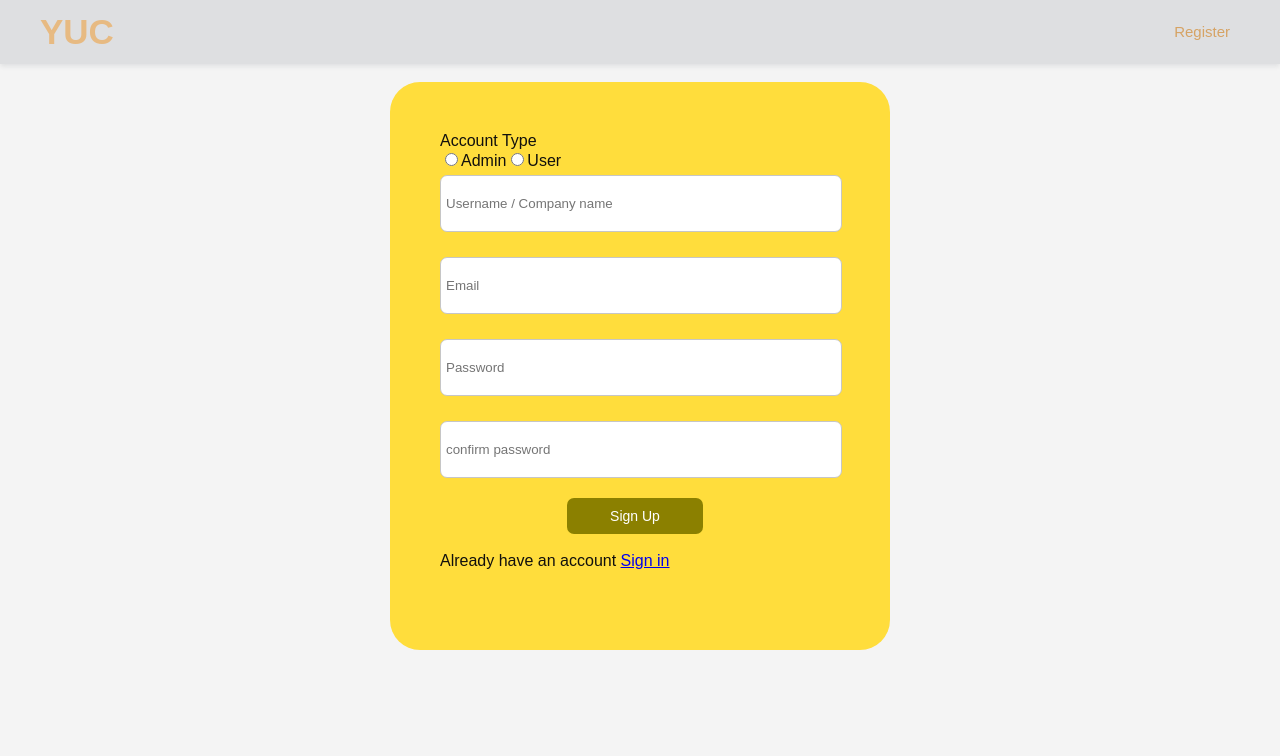
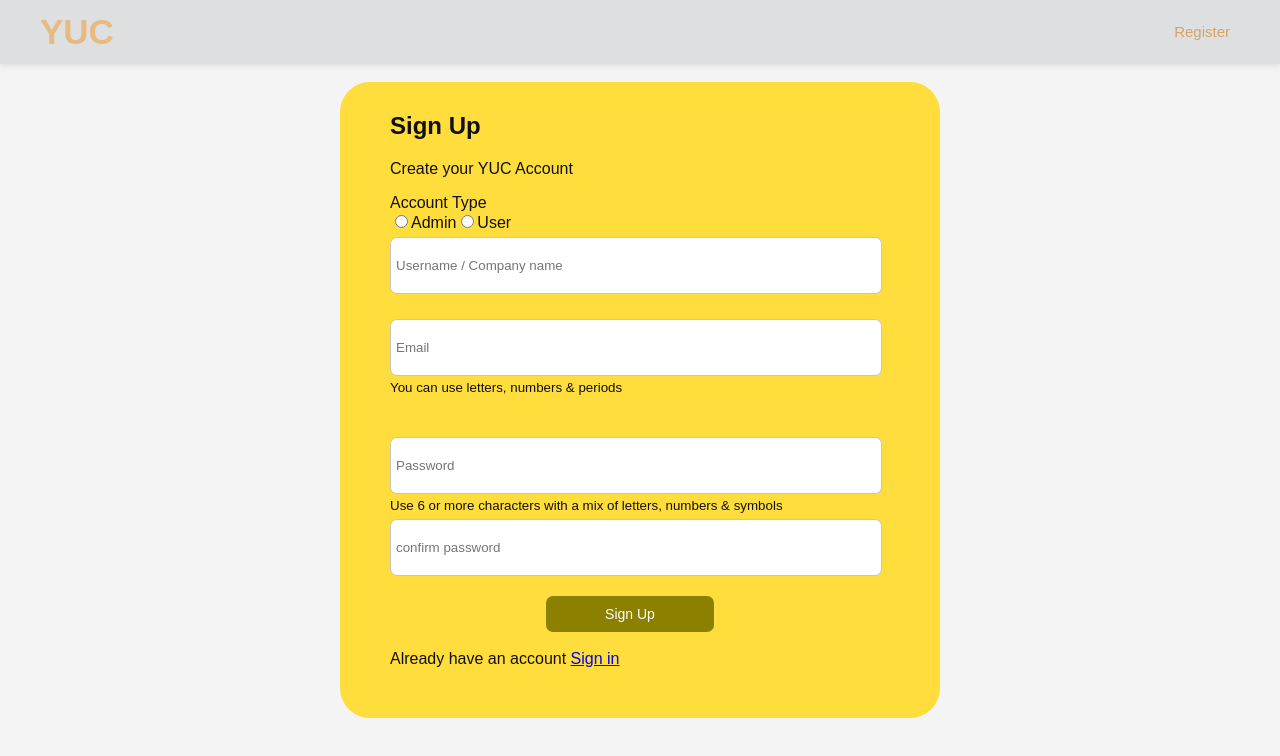
Before and after one commit to sokkhengg/EchoBond-Frond-End, a React (Create React App) app: page /#/signup in a window 1280 px wide. Shown: the top 756 px of the page. Built offline with nearby package versions, Linux system fonts and the light colour scheme.

Commit message:
update small change for login and singup form

```diff
--- a/src/pages/Login.js
+++ b/src/pages/Login.js
@@ -36,7 +36,7 @@ class Login extends Component {
       this.setState({
         signupError: (
           <div style={{ color: "red", marginBottom: "15px" }}>
-            *All fields must be filled out, and passwords must match
+            *Filled out the form to log in.
             <br />{" "}
           </div>
         ),
@@ -46,6 +46,9 @@ class Login extends Component {
 
   // using function inside a class function instead of using useEffect inside functional component
   submitToServer = () => {
+    /**
+     * Returns the history object from the Redux store.
+     */
     const { history } = this.props;
 
     return fetch("http://localhost:3000/login", {
@@ -61,8 +64,7 @@ class Login extends Component {
     })
       .then((response) => response.json())
       .then((data) => {
-        //console.log("testing " + data)
-        console.log("THIS IS MY DATA vvv")
+        console.log("Data looks good")
 
         console.log(data)
         if (data.user.name === this.state.name) {
@@ -77,7 +79,7 @@ class Login extends Component {
       .catch((error) => {
         this.setState({
           signupError: (
-            <div style={{ color: "red" }}>Something went terribly wrong</div>
+            <div style={{ color: "red" }}>Try agains</div>
           ),
         });
         console.error("Error:", error);
@@ -92,8 +94,9 @@ class Login extends Component {
           {/* <h1>Sign In</h1> */}
           <br/>
           <div className="signupLoginForm">
+            <h2>Sign In</h2>
+            <p>Use your Username and Password from YUC to log in.</p>
             <form>
-              {/* <div className="signupLoginLavel">Username</div> */}
               <input
                 type="text"
                 placeholder="Username"
@@ -103,7 +106,6 @@ class Login extends Component {
               />
               <br />
 
-              {/* <div className="signupLoginLavel">Password</div> */}
               <input
                 type="password"
                 placeholder="Password"
@@ -125,7 +127,7 @@ class Login extends Component {
 
             <div>
               <br></br>
-              Don't have an account?{" "}<Link to="/signup">Sign up</Link>
+              Don't have an account yet?{" "}<Link to="/signup">Sign up</Link>
             </div>
 
           </div>
--- a/src/pages/Signup.js
+++ b/src/pages/Signup.js
@@ -31,6 +31,10 @@ class Signup extends Component {
     );
   };
 
+  /**
+   * Checks if the password and confirm password match.
+   * True if the passwords match, false otherwise.
+   */
   passwordsMatchState = () => {
     console.log(this.state.password !== this.state.confirmpass);
     if (this.passwordsMatch()) {
@@ -46,12 +50,11 @@ class Signup extends Component {
     }
   };
 
+  /**
+   * Checks if the password and confirm password fields match.
+   * if the passwords match, false otherwise.
+   */
   passwordsMatch = () => this.state.password !== this.state.confirmpass;
-
-  /*
-    const mapStateToProps = state => ({
-        ...state
-       })*/
 
   handleSubmit = (e) => {
     e.preventDefault();
@@ -62,7 +65,7 @@ class Signup extends Component {
       this.state.password !== null &&
       !this.passwordsMatch()
     ) {
-      console.log("valid entries");
+      console.log("look good");
       this.submitToServer();
     } else {
       this.setState({
@@ -107,7 +110,7 @@ class Signup extends Component {
         this.setState({
           signupError: (
             <div style={{ color: "red", marginBottom: "15px" }}>
-              Something went wrong
+              Not looking so good
             </div>
           ),
         });
@@ -120,9 +123,10 @@ class Signup extends Component {
       <div className="signupLoginBody">
         <Navigation />
         <div className="signupLogin">
-          {/* <h1>Sign Up</h1> */}
           <br />
           <div className="signupLoginForm">
+            <h2>Sign Up</h2>
+            <p>Create your YUC Account</p>
             <form>
 
 
@@ -146,10 +150,6 @@ class Signup extends Component {
 
               <br />
 
-
-
-              {/* <h4>Fill in input fields</h4> */}
-
               <input
                 type="text"
                 placeholder="Username / Company name"
@@ -160,7 +160,6 @@ class Signup extends Component {
               />
               <br />
 
-              {/* <div className="signupLoginLavel">Email</div> */}
               <input
                 type="text"
                 placeholder="Email"
@@ -169,9 +168,9 @@ class Signup extends Component {
                 onChange={this.handleChange}
                 label="email"
               />
-              <br />
+              <small>You can use letters, numbers & periods</small>
+              <br /><br /><br />
 
-              {/* <div className="signupLoginLavel passwordForm">Password</div> */}
               <input
                 type="password"
                 placeholder="Password"
@@ -180,9 +179,9 @@ class Signup extends Component {
                 onChange={this.handleChange}
                 label="password"
               />
+              <small> Use 6 or more characters with a mix of letters, numbers & symbols</small>
               <br />
 
-              {/* <div className="signupLoginLavel">Confirm Password</div> */}
               <input
                 type="password"
                 placeholder="confirm password"
@@ -192,7 +191,7 @@ class Signup extends Component {
                 label="confirm password"
               />
               <br />
-              {this.state.signupError}
+              {/* {this.state.signupError} */}
 
               <div className="centerSubmitButton">
                 <input
--- a/src/pages/components/About.js
+++ b/src/pages/components/About.js
@@ -7,10 +7,10 @@ const About = () => {
   return (
     <div className="aboutSectionFlex">
       <div className="aboutImage">
-        <img src={ProgrammerImage} alt="An icon of a person with a computer." />
+        <img src={ProgrammerImage} alt="questions mark." />
         <div className="aboutTitle">User</div>
         <div>
-          Pick any quiz topic you like and answer to see how you like working in the company.
+          Pick any quiz topic and answer to see how you will like working in the company.
         </div>
       </div>
 
@@ -23,10 +23,10 @@ const About = () => {
       <div className="aboutImage">
         <img
           src={AskImage}
-          alt="An icon of a speech bubble with a question mark."
+          alt="people mark."
         />
         <div className="aboutTitle">Company</div>
-        <div>Create customize quiz questions answers choice for the users.</div>
+        <div>Create quiz questions and answer choices for the users.</div>
       </div>
 
 
--- a/src/pages/signupLogin.css
+++ b/src/pages/signupLogin.css
@@ -2,7 +2,6 @@
   background-color: #f4f4f4;
   height: 100vh;
   font-family: Arial, Helvetica, sans-serif;
-  /* font-family: 'Fira Sans', sans-serif; */
   font-weight: 300;
   color: #11100d;
   font-size: 16px;
@@ -42,9 +41,9 @@
 
 .signupLoginBody .signupLogin .signupLoginForm {
   width: 100vw;
-  max-width: 500px;
+  max-width: 600px;
   background-color: #FFDD3C;
-  padding: 50px 60px 80px 50px;
+  padding: 10px 70px 50px 50px;
   -webkit-box-sizing: border-box;
           box-sizing: border-box;
   border-radius: 30px;
```
